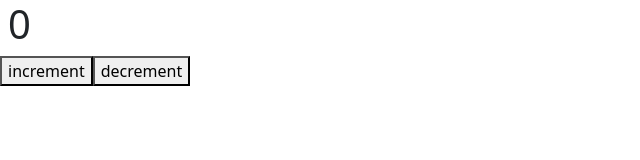
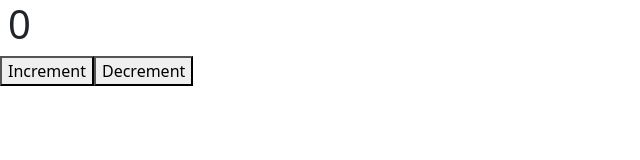
Before and after one commit to itsapep/react-js-fundamental, a React (Create React App) app: page / in a window 1280 px wide. Shown: the top 160 px of the page, without its empty margins (0-640 px from the left). Built offline with nearby package versions, Linux system fonts and the light colour scheme.

Commit message:
[add] separate counter

```diff
--- a/src/component/counter.js
+++ b/src/component/counter.js
@@ -1,32 +1,26 @@
 import { Component } from "react";
+import CounterButtonPlus from "./counter_button_plus";
 
 class Counter extends Component {
     constructor(props) {
         super(props);
         this.state = {
-            count: 0
+            number: 0
         }
-        this.increment = this.increment.bind(this)
     }
 
-    increment() {
+    callback = (val) => {
         this.setState({
-            count: this.state.count + 1
-        })
-    }
-
-    decrement = () => {
-        this.setState({
-            count: this.state.count - 1
+            number : val
         })
     }
 
     render() {
         return (
             <div>
-                <h1 className="text-dark mx-2">{this.state.count}</h1>
-                <button onClick={this.increment}>increment</button>
-                <button onClick={this.decrement}>decrement</button>
+                <h1 className="text-dark mx-2">{this.state.number}</h1>
+                <CounterButtonPlus callback={this.callback} number={this.state.number}/>
+                {/* <CounterButtonPlus callback={this.decrement} number={this.state.number}/> */}
             </div>
         )
     }
--- /dev/null
+++ b/src/component/counter_button_plus.js
@@ -0,0 +1,30 @@
+import { Component } from "react";
+
+class CounterButtonPlus extends Component {
+    // constructor(props) {
+    //     super(props);
+    // }
+
+    buttonPlus = () => {
+        let num = this.props.number + 1;
+        this.props.callback(num)
+
+    }
+
+    buttonMinus = () => {
+        let num = this.props.number - 1;
+        this.props.callback(num)
+
+    }
+
+    render() {
+        return (
+            <div>
+                <button onClick={this.buttonPlus}>Increment</button>
+                <button onClick={this.buttonMinus}>Decrement</button>
+            </div>
+        )
+    }
+}
+
+export default CounterButtonPlus;
```
